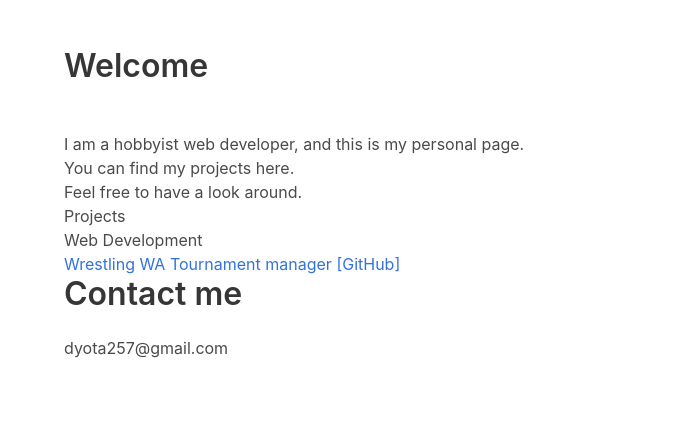
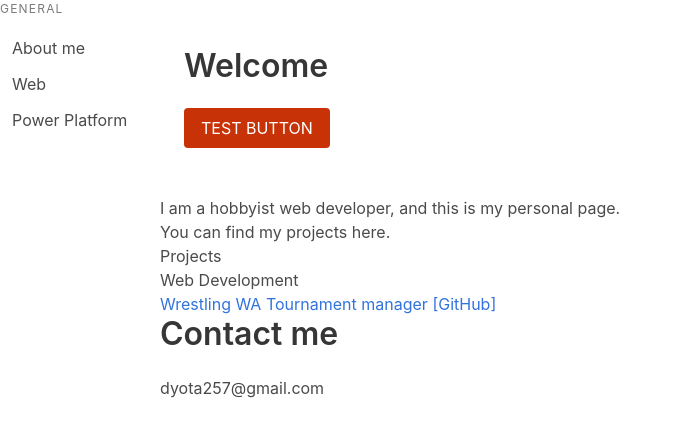
Before and after one commit to dyota257/personal, a plain HTML site: page index.pug in a window 1280 px wide. Shown: the whole page, without its empty margins (0-682 px from the left). Drawn offline with nearby package versions, Linux system fonts and the light colour scheme; files that its build step writes are made by us from their sources.

Commit message:
Styling Bulma. More bullet points on work projects

```diff
--- a/index.pug
+++ b/index.pug
@@ -7,24 +7,36 @@ html(lang="en")
         title Dyota Tanuwibawa
     body
 
-        section.hero
-            div.hero-body
-                div.container
-                    h1.title  Welcome
 
-        section.container
-            p   I am a hobbyist web developer, and this is my personal page.
-            p   You can find my projects here.
-            p   Feel free to have a look around.
+        aside.menu
+            p.menu-label General
+            ul.menu-list
+                li
+                    a About me
+                li
+                    a Web
+                li
+                    a Power Platform
 
-        section.container
-            h2  Projects
-            h3  Web Development
-                ul
-                    li
-                        a(href="https://murmuring-crag-38443.herokuapp.com/") Wrestling WA Tournament manager
-                        a(href="https://github.com/dyota257/wrestlingscoreboard") [GitHub]
+        div.main
+            section.hero
+                div.hero-body
+                    div.container
+                        h1.title  Welcome
+                        button.button.is-primary TEST BUTTON
 
-        section.container
-            h2.title  Contact me
-            p   dyota257@gmail.com
+            section.container
+                p   I am a hobbyist web developer, and this is my personal page.
+                p   You can find my projects here.
+
+            section.container
+                h2  Projects
+                h3  Web Development
+                    ul
+                        li
+                            a(href="https://murmuring-crag-38443.herokuapp.com/") Wrestling WA Tournament manager
+                            a(href="https://github.com/dyota257/wrestlingscoreboard") [GitHub]
+
+            section.container
+                h2.title  Contact me
+                p   dyota257@gmail.com
--- a/style.scss
+++ b/style.scss
@@ -1 +1,18 @@
-@import "bulma/bulma.sass"
+@charset "utf-8";
+
+$navoffset:160px;
+
+aside.menu {
+    position: fixed;
+    height: 100%;
+    width: $navoffset;
+}
+
+.main {
+    margin-left:$navoffset;
+}
+
+$primary: rgb(200, 50, 7);
+
+// Must be last
+@import "bulma/bulma.sass";
```
Also changed, not shown: css/style.css, index.html.
